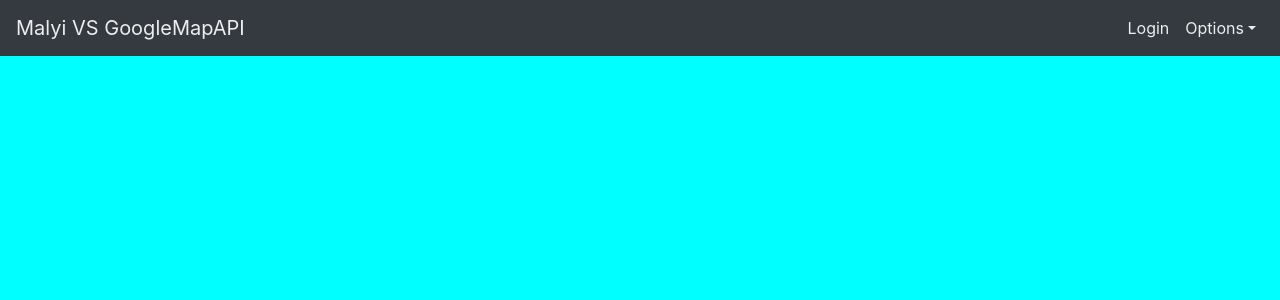
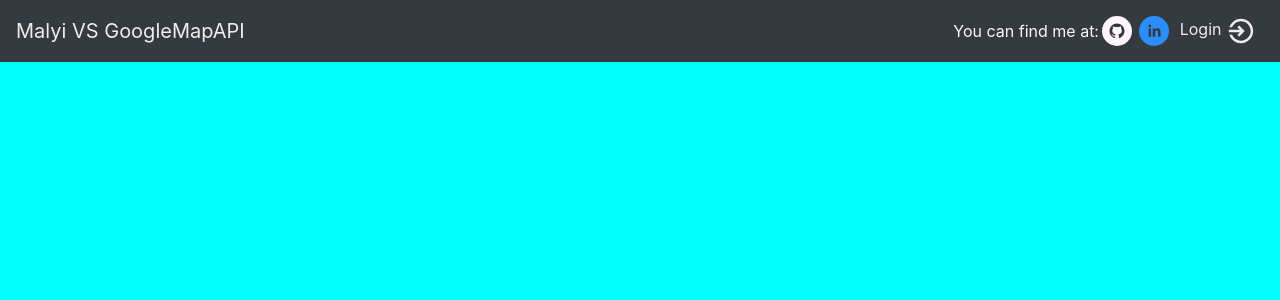
Before and after one commit to Maksss2018/test_for_digis, a React (Create React App) app: page / in a window 1280 px wide. Shown: the top 300 px of the page. Built offline with nearby package versions, Linux system fonts and the light colour scheme; no server answers.

Commit message:
social links for visiter

```diff
--- a/package.json
+++ b/package.json
@@ -8,6 +8,7 @@
     "prop-types": "^15.7.2",
     "react": "^16.10.2",
     "react-dom": "^16.10.2",
+    "react-icons": "^3.7.0",
     "react-redux": "^7.1.1",
     "react-router-dom": "^5.1.2",
     "react-scripts": "3.2.0",
@@ -43,6 +44,7 @@
     "json-server": "^0.15.1",
     "node-sass": "^4.12.0",
     "npm-run-all": "^4.1.5",
+    "react-social-icons": "^4.1.0",
     "redux-devtools-extension": "^2.13.8",
     "redux-immutable-state-invariant": "^2.1.0"
   }
--- a/src/components/common/CommonHeaderWrapper.jsx
+++ b/src/components/common/CommonHeaderWrapper.jsx
@@ -11,10 +11,10 @@ const  CommonHeaderWrapper = ({ children }) => {
 
 const  CommonHeaderTemplate = ({ handleToggle, isOpen, children }) => (
     <Col xs={12}>
-        <Navbar color="dark" light expand="md">
+        <Navbar color="dark" light expand="md" >
             <NavbarBrand href="/">Malyi VS GoogleMapAPI </NavbarBrand>
             <NavbarToggler onClick={handleToggle} />
-            <Collapse isOpen={isOpen} navbar>
+            <Collapse className="py-auto" isOpen={isOpen} navbar>
                 {children}
             </Collapse>
         </Navbar>
--- /dev/null
+++ b/src/components/common/Constants.js
@@ -0,0 +1,7 @@
+const socials = [
+    { title:"Malyi - learning studding git", url: 'https://github.com/Maksss2018/test_for_digis', network: 'github', bgColor: '#fff5fa'},
+    { title:"Web-Developer with over 3 years of experience", url: 'https://www.linkedin.com/in/maks-malyi-b08662165', network: 'linkedin', bgColor: '#2a8eff'}
+];
+export {
+socials
+};
--- /dev/null
+++ b/src/components/common/SocialsList.jsx
@@ -0,0 +1,19 @@
+import React from "react";
+import {SocialIcon} from "react-social-icons";
+import { socials } from './Constants';
+import '../../scss/socials-buttons.scss';
+const SocialsList = ({WrapperComponent}) =>{
+    return(
+        <>
+            <WrapperComponent className=" d-flex align-items-center text-light ">
+                You can find me at:{`  `}
+            </WrapperComponent>
+            {socials.map((icon,ind) => (
+             <WrapperComponent className="d-flex align-items-center" key={`${ind}-top-socials-icons`} >
+                <SocialIcon  {...icon}/>
+            </WrapperComponent>))}
+        </>
+    )
+}
+
+export default SocialsList;
--- a/src/components/header/components/Header.jsx
+++ b/src/components/header/components/Header.jsx
@@ -2,6 +2,7 @@ import React, { useEffect, useState } from 'react';
 import { connect } from 'react-redux';
 import PropTypes from 'prop-types';
 import { getData } from './../headerActions';
+import { IoMdLogOut } from 'react-icons/io';
 import {
     Collapse, DropdownItem,
     DropdownMenu,
@@ -39,25 +40,8 @@ const Template = ({handleToggle,isOpen}) => (<>
                 </NavItem>
             ))}
             <NavItem>
-                <NavLink href="/logout">logout</NavLink>
+                <NavLink href="/logout">logout{` `}<IoMdLogOut size={30}/></NavLink>
             </NavItem>
-            <UncontrolledDropdown nav inNavbar>
-                <DropdownToggle nav caret>
-                    Options
-                </DropdownToggle>
-                <DropdownMenu right>
-                    <DropdownItem>
-                        Option 1
-                    </DropdownItem>
-                    <DropdownItem>
-                        Option 2
-                    </DropdownItem>
-                    <DropdownItem divider />
-                    <DropdownItem>
-                        Reset
-                    </DropdownItem>
-                </DropdownMenu>
-            </UncontrolledDropdown>
         </Nav>
     </>
 Authorized user
--- a/src/components/header/components/HeaderVisiter.jsx
+++ b/src/components/header/components/HeaderVisiter.jsx
@@ -3,16 +3,14 @@ import { connect } from 'react-redux';
 import PropTypes from 'prop-types';
 import { getData } from './../headerActions';
 import {
-    Collapse, DropdownItem,
-    DropdownMenu,
-    DropdownToggle,
-    Nav, Navbar,
-    NavbarToggler,
+    Nav,
     NavItem,
     NavLink,
-    UncontrolledDropdown
 } from "reactstrap";
+import { IoMdLogIn } from 'react-icons/io';
 import CommonHeaderWrapper from '../../common/CommonHeaderWrapper';
+import SocialsList from '../../common/SocialsList';
+
 
 const Header = ({  main, dispatch,...props }) => {
     useEffect(()=>{
@@ -27,26 +25,10 @@ const Header = ({  main, dispatch,...props }) => {
 }
 const Template = ({}) => (<>
     <Nav className="ml-auto" navbar>
+        <SocialsList WrapperComponent={NavItem}/>
         <NavItem>
-            <NavLink href="/login">Login</NavLink>
+            <NavLink href="/login">Login{` `}<IoMdLogIn size={30}/></NavLink>
         </NavItem>
-        <UncontrolledDropdown nav inNavbar>
-            <DropdownToggle nav caret>
-                Options
-            </DropdownToggle>
-            <DropdownMenu right>
-                <DropdownItem>
-                    Option 1
-                </DropdownItem>
-                <DropdownItem>
-                    Option 2
-                </DropdownItem>
-                <DropdownItem divider />
-                <DropdownItem>
-                    Reset
-                </DropdownItem>
-            </DropdownMenu>
-        </UncontrolledDropdown>
     </Nav>
 </>);
 
--- /dev/null
+++ b/src/scss/socials-buttons.scss
@@ -0,0 +1,8 @@
+.social-icon{
+  margin-right: 0.2rem;
+  margin-left: 0.2rem;
+  margin-top: 0.2rem!important;
+  margin-bottom: 0.2rem!important;
+  width: 30px!important;
+  height: 30px!important;
+}
```
